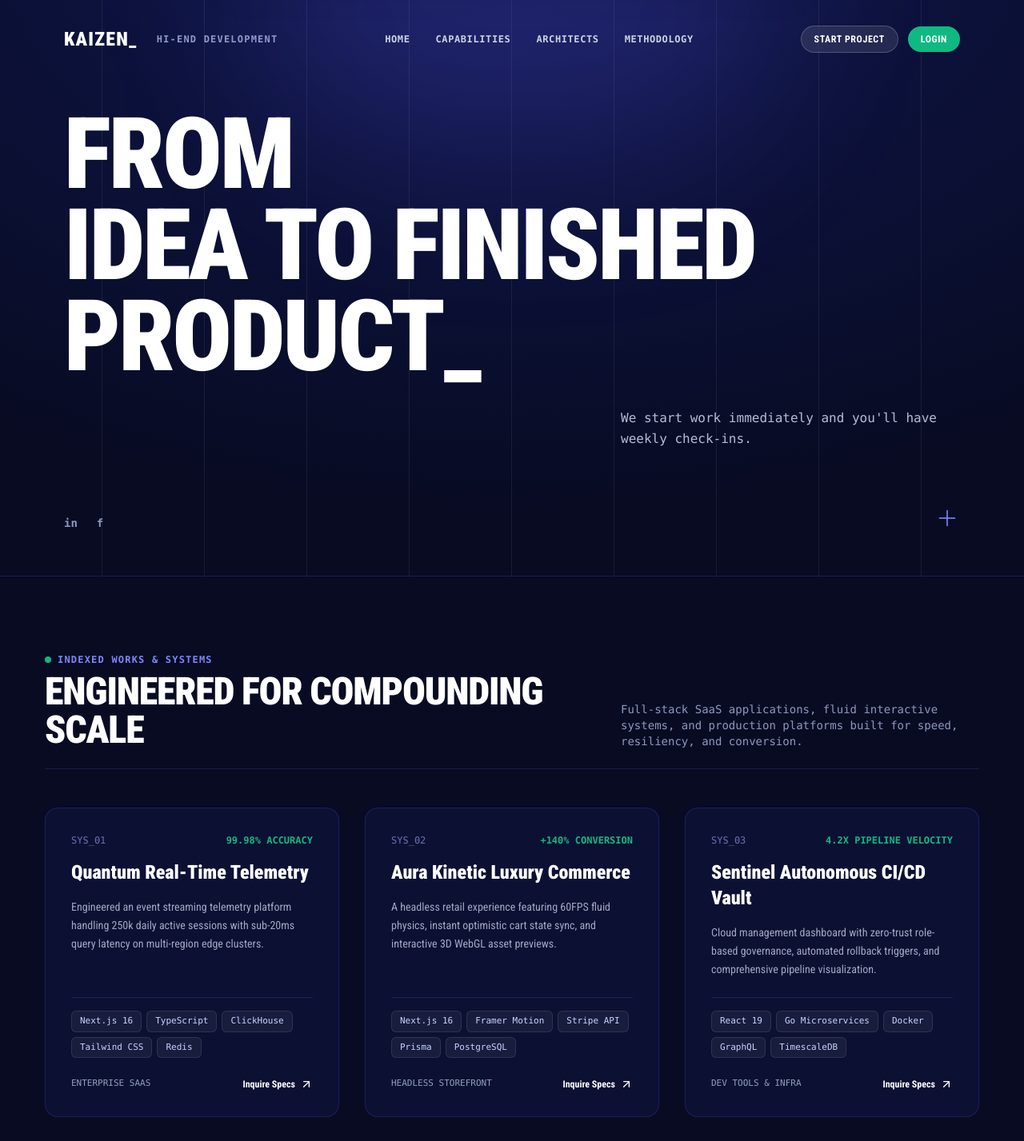
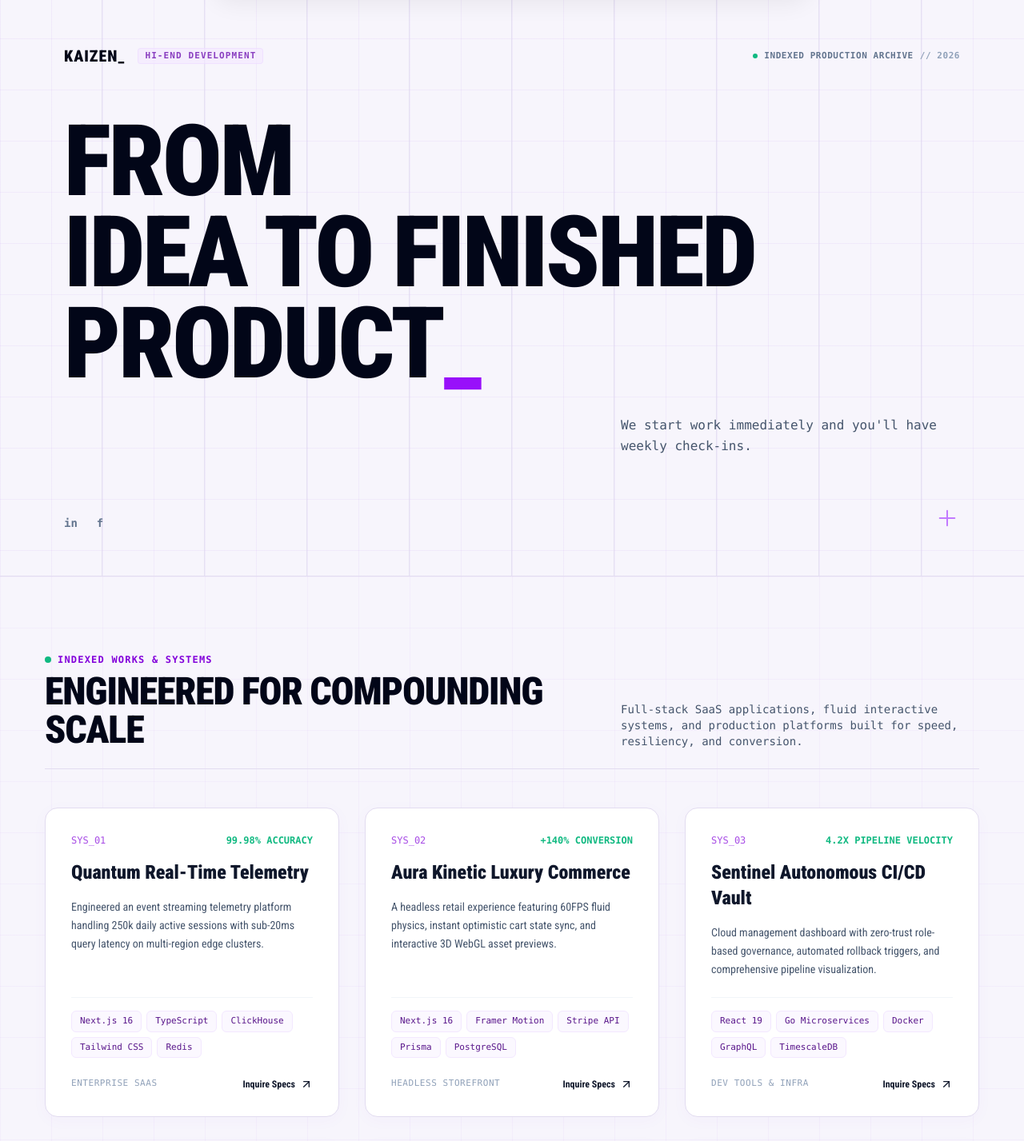
Before and after one commit to SaisagarYT/Freelance-Web, a Next.js app: page /work in a window 1280 px wide. Shown: the part 80-1507 px from the top of the page at 80% size. Built offline with nearby package versions, Linux system fonts and the light colour scheme.

Commit message:
feat: switch /work to clean violetish-white architectural grid and round navbar corners

```diff
--- a/src/app/work/page.tsx
+++ b/src/app/work/page.tsx
@@ -13,19 +13,24 @@ export default function WorkPage() {
   };
 
   return (
-    <main className="min-h-screen bg-[#080B22] text-white flex flex-col relative overflow-x-hidden selection:bg-purple-600 selection:text-white">
+    <main className="min-h-screen bg-[#F7F5FC] text-slate-900 flex flex-col relative overflow-x-hidden selection:bg-purple-600 selection:text-white">
       {/* Detachable Fixed Island Dock Navbar */}
       <Navbar onContactClick={scrollToContact} />
 
       {/* ============================================================ */}
-      {/* FULL-SCREEN ARCHITECTURAL BLUE/MIDNIGHT HERO SECTION          */}
-      {/* Exact replica of the reference design, full screen canvas     */}
+      {/* FULL-SCREEN ARCHITECTURAL VIOLETISH-WHITE GRID HERO SECTION  */}
+      {/* Exact replica of the reference design on a violetish-white   */}
+      {/* architectural grid canvas with zero dark gradient colors     */}
       {/* ============================================================ */}
       <section
         className="w-full min-h-screen h-screen relative flex flex-col justify-between px-6 sm:px-10 md:px-14 lg:px-20 py-6 sm:py-10 select-none overflow-hidden"
         style={{
-          background:
-            "radial-gradient(ellipse 95% 90% at 50% 0%, #151D5A 0%, #0D123D 42%, #080B22 100%)",
+          backgroundColor: "#F7F5FC",
+          backgroundImage: `
+            linear-gradient(to right, rgba(147, 51, 234, 0.06) 1px, transparent 1px),
+            linear-gradient(to bottom, rgba(147, 51, 234, 0.06) 1px, transparent 1px)
+          `,
+          backgroundSize: "64px 64px",
         }}
       >
         {/* Full-Screen Vertical Architectural Column Grid Dividers (10 Columns) */}
@@ -33,70 +38,43 @@ export default function WorkPage() {
           {Array.from({ length: 10 }).map((_, i) => (
             <div
               key={i}
-              className="h-full border-r border-white/[0.07] last:border-r-0"
+              className="h-full border-r border-[#E2DCF0]/80 last:border-r-0"
             />
           ))}
         </div>
 
-        {/* Subtle Ambient Radial Highlight */}
-        <div className="absolute -top-40 left-1/4 w-[650px] h-[450px] bg-indigo-500/15 rounded-full blur-[100px] pointer-events-none" />
-
-        {/* TOP BAR / HEADER ROW (with clearance for fixed Island Dock Navbar) */}
-        <div className="relative z-10 w-full pt-14 sm:pt-16 md:pt-18 flex items-center justify-between gap-4 text-xs">
-          <div className="flex items-center gap-4 sm:gap-6">
-            <span className="font-roboto-condensed font-black tracking-wider text-lg sm:text-2xl text-white uppercase">
+        {/* TOP ARCHITECTURAL METADATA ROW (with clearance for fixed floating Navbar) */}
+        <div className="relative z-10 w-full pt-18 sm:pt-22 md:pt-24 flex items-center justify-between gap-4 text-xs">
+          <div className="flex items-center gap-3 sm:gap-4">
+            <span className="font-roboto-condensed font-black tracking-wider text-base sm:text-xl text-slate-950 uppercase">
               KAIZEN_
             </span>
-            <span className="hidden sm:inline-block font-mono text-[11px] sm:text-xs text-indigo-200/70 uppercase tracking-widest font-semibold">
+            <span className="hidden sm:inline-block font-mono text-[10px] sm:text-[11px] text-purple-800/80 uppercase tracking-widest font-semibold px-2 py-0.5 rounded bg-purple-100/60 border border-purple-200/50">
               HI-END DEVELOPMENT
             </span>
           </div>
 
-          {/* Navigation Links (Matching reference) */}
-          <div className="hidden md:flex items-center gap-8 font-mono text-xs uppercase tracking-wider text-slate-300 font-semibold">
-            <Link href="/" className="hover:text-white transition-colors">
-              HOME
-            </Link>
-            <Link href="/#capabilities" className="hover:text-white transition-colors">
-              CAPABILITIES
-            </Link>
-            <Link href="/#architects" className="hover:text-white transition-colors">
-              ARCHITECTS
-            </Link>
-            <Link href="/#methodology" className="hover:text-white transition-colors">
-              METHODOLOGY
-            </Link>
-          </div>
-
-          {/* Right CTA Buttons */}
-          <div className="flex items-center gap-2.5 sm:gap-3">
-            <button
-              onClick={scrollToContact}
-              className="px-3.5 sm:px-4 py-1.5 sm:py-2 rounded-full font-roboto-condensed font-bold text-xs tracking-wider uppercase bg-white/10 hover:bg-white/20 border border-white/20 text-white transition-colors backdrop-blur-md cursor-pointer"
-            >
-              START PROJECT
-            </button>
-            <button
-              onClick={scrollToContact}
-              className="px-3.5 sm:px-4 py-1.5 sm:py-2 rounded-full font-roboto-condensed font-bold text-xs tracking-wider uppercase bg-[#10B981] hover:bg-[#059669] text-white transition-colors shadow-sm cursor-pointer"
-            >
-              LOGIN
-            </button>
+          {/* Right Status Specification */}
+          <div className="flex items-center gap-2 font-mono text-[11px] text-slate-500 uppercase tracking-wider font-semibold">
+            <span className="w-1.5 h-1.5 rounded-full bg-[#10B981] animate-pulse" />
+            <span className="hidden sm:inline">INDEXED PRODUCTION ARCHIVE</span>
+            <span className="sm:hidden">ARCHIVE</span>
+            <span className="text-slate-400">// 2026</span>
           </div>
         </div>
 
         {/* MAIN HERO CONTENT AREA */}
         <div className="relative z-10 my-auto py-6 flex flex-col justify-center">
           {/* Monumental Headline */}
-          <h1 className="font-roboto-condensed font-black tracking-tight text-white text-5xl sm:text-7xl md:text-8xl lg:text-[105px] xl:text-[124px] leading-[0.92] uppercase">
+          <h1 className="font-roboto-condensed font-black tracking-tight text-slate-950 text-5xl sm:text-7xl md:text-8xl lg:text-[105px] xl:text-[124px] leading-[0.92] uppercase">
             FROM<br />
             IDEA TO FINISHED<br />
-            PRODUCT_
+            PRODUCT<span className="text-purple-600 animate-pulse">_</span>
           </h1>
 
           {/* Bottom-Right Positioned Monospace Subtext */}
           <div className="w-full flex justify-end pt-4 sm:pt-6 md:pt-8 pr-2 sm:pr-6">
-            <p className="font-mono text-xs sm:text-sm md:text-base text-indigo-100/80 leading-relaxed max-w-[290px] sm:max-w-[360px] md:max-w-[400px]">
+            <p className="font-mono text-xs sm:text-sm md:text-base text-slate-600 leading-relaxed max-w-[290px] sm:max-w-[360px] md:max-w-[400px]">
               We start work immediately and you&apos;ll have weekly check-ins.
             </p>
           </div>
@@ -104,12 +82,12 @@ export default function WorkPage() {
 
         {/* BOTTOM BAR: Crosshair & Social Handles */}
         <div className="relative z-10 w-full flex items-end justify-between pb-2 sm:pb-4">
-          <div className="flex items-center gap-6 text-indigo-200/70 font-mono text-xs sm:text-sm font-semibold">
+          <div className="flex items-center gap-6 text-slate-500 font-mono text-xs sm:text-sm font-semibold">
             <a
               href="https://linkedin.com"
               target="_blank"
               rel="noreferrer"
-              className="hover:text-white transition-colors"
+              className="hover:text-slate-950 transition-colors"
             >
               in
             </a>
@@ -117,14 +95,14 @@ export default function WorkPage() {
               href="https://facebook.com"
               target="_blank"
               rel="noreferrer"
-              className="hover:text-white transition-colors"
+              className="hover:text-slate-950 transition-colors"
             >
               f
             </a>
           </div>
 
           {/* Architectural Crosshair Marker */}
-          <div className="text-indigo-400/80">
+          <div className="text-purple-400">
             <Plus className="w-6 h-6 sm:w-8 sm:h-8 stroke-[1.5]" />
           </div>
         </div>
@@ -134,20 +112,30 @@ export default function WorkPage() {
       {/* SECTION 2: CURATED PRODUCTION PORTFOLIO ARCHIVE              */}
       {/* Real flagship projects built with this exact architectural rig */}
       {/* ============================================================ */}
-      <section className="w-full bg-[#080B22] border-t border-indigo-500/20 py-16 sm:py-24 px-4 sm:px-8 lg:px-14">
+      <section
+        className="w-full bg-[#F7F5FC] border-t border-[#E2DCF0] py-16 sm:py-24 px-4 sm:px-8 lg:px-14 relative"
+        style={{
+          backgroundColor: "#F7F5FC",
+          backgroundImage: `
+            linear-gradient(to right, rgba(147, 51, 234, 0.04) 1px, transparent 1px),
+            linear-gradient(to bottom, rgba(147, 51, 234, 0.04) 1px, transparent 1px)
+          `,
+          backgroundSize: "64px 64px",
+        }}
+      >
         <div className="max-w-7xl mx-auto space-y-12">
           {/* Header Metadata */}
-          <div className="flex flex-col md:flex-row md:items-end justify-between gap-6 pb-6 border-b border-indigo-500/20">
+          <div className="flex flex-col md:flex-row md:items-end justify-between gap-6 pb-6 border-b border-[#E2DCF0]">
             <div>
-              <div className="font-mono text-xs uppercase tracking-widest text-indigo-400 font-bold mb-2 flex items-center gap-2">
+              <div className="font-mono text-xs uppercase tracking-widest text-purple-700 font-bold mb-2 flex items-center gap-2">
                 <span className="w-2 h-2 rounded-full bg-[#10B981] animate-pulse" />
                 <span>INDEXED WORKS & SYSTEMS</span>
               </div>
-              <h2 className="font-roboto-condensed font-black text-3xl sm:text-5xl tracking-tight text-white uppercase">
+              <h2 className="font-roboto-condensed font-black text-3xl sm:text-5xl tracking-tight text-slate-950 uppercase">
                 ENGINEERED FOR COMPOUNDING SCALE
               </h2>
             </div>
-            <p className="font-mono text-xs sm:text-sm text-indigo-200/70 max-w-md">
+            <p className="font-mono text-xs sm:text-sm text-slate-600 max-w-md">
               Full-stack SaaS applications, fluid interactive systems, and production platforms built for speed, resiliency, and conversion.
             </p>
           </div>
@@ -157,29 +145,29 @@ export default function WorkPage() {
             {PROJECTS.map((project, idx) => (
               <div
                 key={project.id}
-                className="group p-6 sm:p-8 rounded-2xl bg-[#0C1033] border border-indigo-500/20 hover:border-indigo-400/40 transition-all duration-300 flex flex-col justify-between space-y-6 hover:-translate-y-1"
+                className="group p-6 sm:p-8 rounded-2xl bg-white border border-[#E2DCF0] hover:border-purple-300 transition-all duration-300 flex flex-col justify-between space-y-6 hover:-translate-y-1 shadow-[0_4px_20px_rgba(124,58,237,0.03)] hover:shadow-[0_12px_32px_rgba(124,58,237,0.08)]"
               >
                 <div className="space-y-4">
-                  <div className="flex items-center justify-between font-mono text-xs text-indigo-300/60">
+                  <div className="flex items-center justify-between font-mono text-xs text-purple-700/70">
                     <span>{`SYS_${String(idx + 1).padStart(2, "0")}`}</span>
                     <span className="text-[#10B981] font-semibold">{project.metric}</span>
                   </div>
 
-                  <h3 className="font-roboto-condensed font-black text-2xl text-white group-hover:text-indigo-300 transition-colors">
+                  <h3 className="font-roboto-condensed font-black text-2xl text-slate-900 group-hover:text-purple-700 transition-colors">
                     {project.title}
                   </h3>
 
-                  <p className="text-sm text-indigo-100/70 leading-relaxed font-roboto-condensed">
+                  <p className="text-sm text-slate-600 leading-relaxed font-roboto-condensed">
                     {project.description}
                   </p>
                 </div>
 
-                <div className="space-y-4 pt-4 border-t border-indigo-500/20">
+                <div className="space-y-4 pt-4 border-t border-slate-100">
                   <div className="flex flex-wrap gap-1.5">
                     {project.stack.map((tech) => (
                       <span
                         key={tech}
-                        className="px-2.5 py-1 rounded-md bg-white/5 border border-white/10 text-[11px] font-mono text-indigo-200"
+                        className="px-2.5 py-1 rounded-md bg-purple-50/70 border border-purple-100 text-[11px] font-mono text-purple-900 font-medium"
                       >
                         {tech}
                       </span>
@@ -187,12 +175,12 @@ export default function WorkPage() {
                   </div>
 
                   <div className="flex items-center justify-between pt-2">
-                    <span className="font-mono text-[11px] text-slate-400">
+                    <span className="font-mono text-[11px] text-slate-400 uppercase tracking-wider">
                       {project.category}
                     </span>
                     <button
                       onClick={scrollToContact}
-                      className="inline-flex items-center gap-1.5 text-xs font-bold font-roboto-condensed text-white group-hover:text-[#10B981] transition-colors cursor-pointer"
+                      className="inline-flex items-center gap-1.5 text-xs font-bold font-roboto-condensed text-slate-900 group-hover:text-purple-700 transition-colors cursor-pointer"
                     >
                       <span>Inquire Specs</span>
                       <ArrowUpRight className="w-4 h-4" />
--- a/src/components/Navbar.tsx
+++ b/src/components/Navbar.tsx
@@ -56,7 +56,7 @@ export const Navbar = ({ onContactClick }: { onContactClick?: () => void }) => {
           damping: 28,
           mass: 0.8,
         }}
-        className="pointer-events-auto relative px-5 sm:px-8 py-2.5 sm:py-3 rounded-full flex items-center justify-between gap-5 sm:gap-10 border border-slate-200/80 transition-colors duration-200"
+        className="pointer-events-auto relative px-5 sm:px-8 py-2.5 sm:py-3 rounded-2xl sm:rounded-[22px] flex items-center justify-between gap-5 sm:gap-10 border border-slate-200/90 transition-colors duration-200"
       >
         {/* Brand Name */}
         <Link href="/" className="flex items-center group py-0.5">
```
